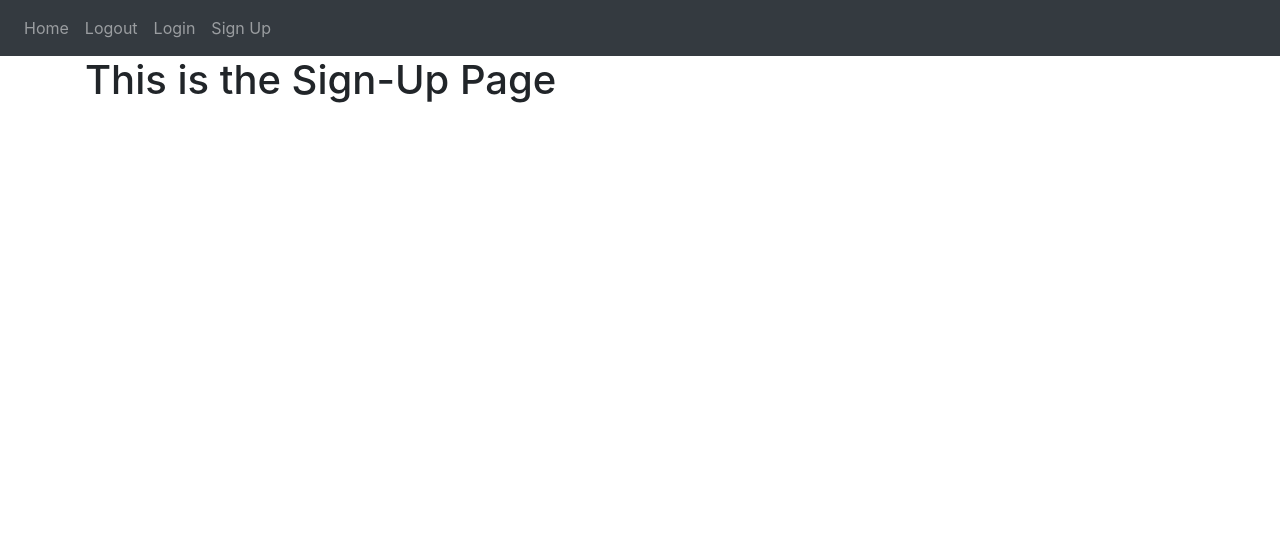
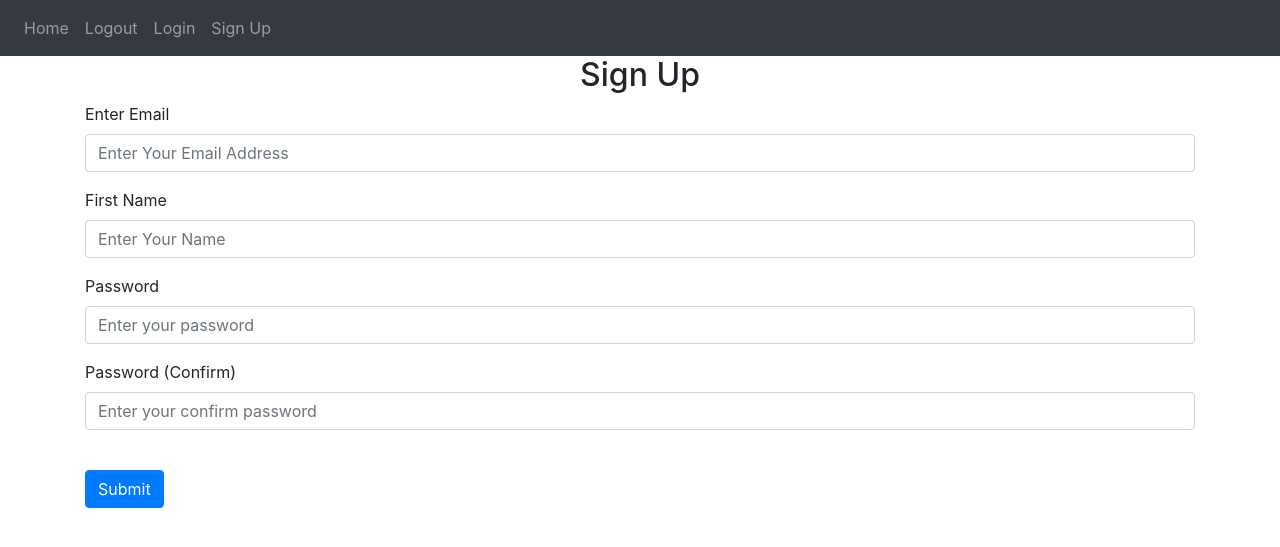
Before and after one commit to Sayeem25/python_loginApp, a Flask app: page /sign-up in a window 1280 px wide. Shown: the top 547 px of the page. Run offline with Flask 2, Linux system fonts and the light colour scheme; some libraries are stand-ins or nearby versions.

Commit message:
third commit

```diff
--- a/website/auth.py
+++ b/website/auth.py
@@ -1,10 +1,8 @@
-from cgitb import text
-from xmlrpc.client import boolean
-from flask import Blueprint, render_template
+from flask import Blueprint, flash, render_template, request, flash
 
 auth = Blueprint('auth', __name__)
 
-@auth.route('/login')
+@auth.route('/login',  methods=['GET', 'POST'])
 def login():
     return render_template("login.html", boolean=True)
 
@@ -12,6 +10,23 @@ def login():
 def logout():
     return render_template("logout.html")
 
-@auth.route('/sign-up')
+@auth.route('/sign-up',  methods=['GET', 'POST'])
 def sign_up():
+    if request.method == 'POST':
+        email = request.form.get('email')
+        name = request.form.get('name')
+        password = request.form.get('password')
+        cpassword = request.form.get('cpassword')
+
+        if len(email) < 4:
+            flash('Email must be greater than 4 characters.', category='error')
+        elif len(name) < 2:
+            flash('Name must be greater than 2 characters.', category='error')
+        elif password != cpassword:
+            flash('Password don\'t match', category='error')
+        elif len(password) < 7:
+            flash('Name must be at least 4 characters.', category='error')
+        else:
+            flash('Account create done!', category='success')
+
     return render_template("sign_up.html")
--- a/website/templates/base.html
+++ b/website/templates/base.html
@@ -36,6 +36,27 @@
               </div>
             </div>
         </nav>
+        {% with messages = get_flashed_messages(with_categories=true) %}
+            {% if messages %}
+                {% for category, message in messages %}
+                    {% if category == 'error' %}
+                    <div class="alert alert-danger alert-dismissable fade show" role="alert">
+                        {{ message }}
+                        <button type="button" class="close" data-dismiss="alert">
+                            <span aria-hidden="true">&times;</span>
+                        </button>
+                    </div>
+                    {% else %}
+                    <div class"alert alert-succsess alert-dismissable fade show" role="alert">
+                        {{ message }}
+                        <button type="button" class="close" data-dismiss="alert">
+                            <span aria-hidden="true">&times;</span>
+                        </button>
+                    </div>
+                    {% endif %}
+                {% endfor %}
+                {% endif %}
+            {% endwith %}
 
         <div class="container">{% block content %} {% endblock %}
         </div>
--- a/website/templates/sign_up.html
+++ b/website/templates/sign_up.html
@@ -1,4 +1,25 @@
 {% extends 'base.html' %} {% block title %}Sign-Up Page{% endblock %}
 {% block content %}
-    <h1>This is the Sign-Up Page</h1>
+    <form method="POST">
+        <h2 align="center">Sign Up</h2>
+        <div class="form-group">
+            <label for="email">Enter Email</label>
+            <input type="email" class="form-control" id="email" name="email" placeholder="Enter Your Email Address">
+        </div>
+        <div class="form-group">
+            <label for="name">First Name</label>
+            <input type="text" class="form-control" id="name" name="name" placeholder="Enter Your Name">
+        </div>
+        <div class="form-group">
+            <label for="password">Password</label>
+            <input type="password" class="form-control" id="pass" name="pass" placeholder="Enter your password">
+        </div>
+        <div class="form-group">
+            <label for="cpassword">Password (Confirm)</label>
+            <input type="cpassword" class="form-control" id="cpass" name="cpass" placeholder="Enter your confirm password">
+        </div>
+            <br>
+        <button type="submit" class="btn btn-primary">Submit</button>
+
+    </form>
 {% endblock %}
--- a/website/views.py
+++ b/website/views.py
@@ -1,4 +1,4 @@
-from flask import Blueprint, render_template
+from flask import Blueprint, render_template, flash
 
 views = Blueprint('views', __name__)
 
```
Also changed, not shown: website/templates/login.html (+5 -10 lines).
